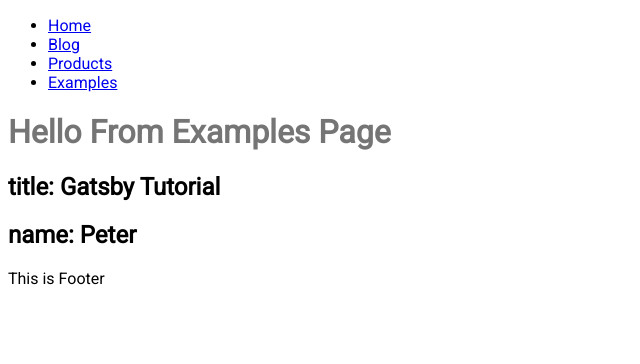
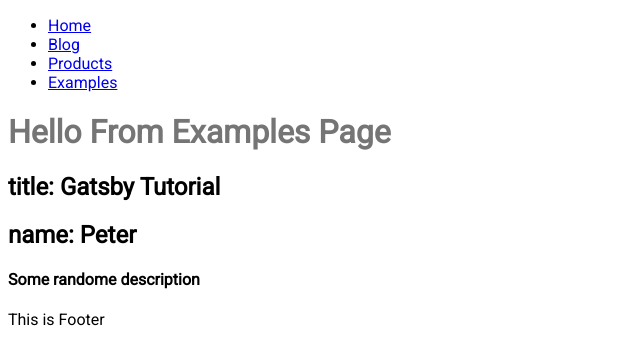
Before and after one commit to casey-minzi/gatsby_learn, a Gatsby site: page /examples in a window 1280 px wide. Shown: the whole page, without its empty margins (0-640 px from the left). Built offline with nearby package versions, Linux system fonts and the light colour scheme; Gatsby itself is replaced by a stand-in of ours.

Commit message:
Understanding static query

```diff
--- a/src/examples/Header.js
+++ b/src/examples/Header.js
@@ -21,9 +21,9 @@ const Header = () => {
 export default Header
 
 const getData = graphql`
-  {
+  query FirstQuery {
     site {
-      info:siteMetadata {
+      info: siteMetadata {
         title
         description
         author
--- /dev/null
+++ b/src/examples/HeaderStatic.js
@@ -0,0 +1,26 @@
+import React from "react"
+import { StaticQuery, graphql } from "gatsby"
+
+const HeaderStatic = () => (
+  <StaticQuery
+    query={graphql`
+      {
+        site {
+          info: siteMetadata {
+            title
+            description
+            author
+            data
+            person {
+              name
+              age
+            }
+          }
+        }
+      }
+    `}
+    render={data => <h4>{data.site.info.description}</h4>}
+  ></StaticQuery>
+)
+
+export default HeaderStatic
--- a/src/pages/examples.js
+++ b/src/pages/examples.js
@@ -1,12 +1,14 @@
 import React from "react"
 import Layout from "../components/layout"
 import Header from "../examples/Header"
+import HeaderStatic from "../examples/HeaderStatic"
 
 const examples = () => {
   return (
     <Layout>
       <h1>hello from examples page</h1>
       <Header />
+      <HeaderStatic />
     </Layout>
   )
 }
```
